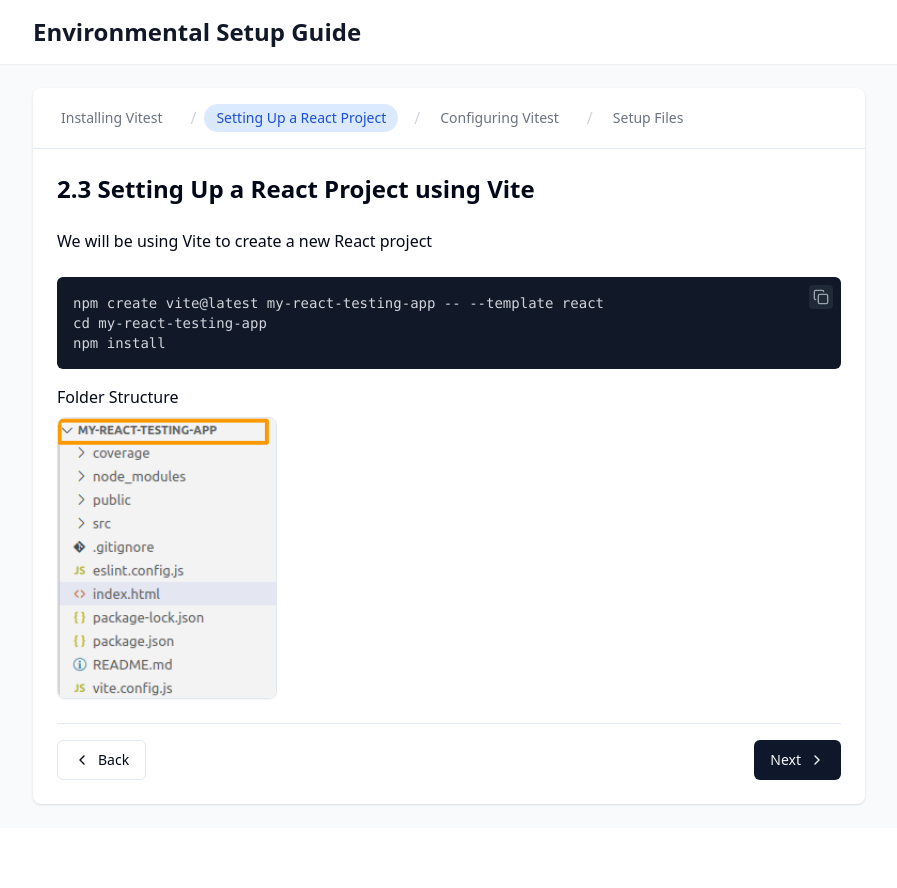
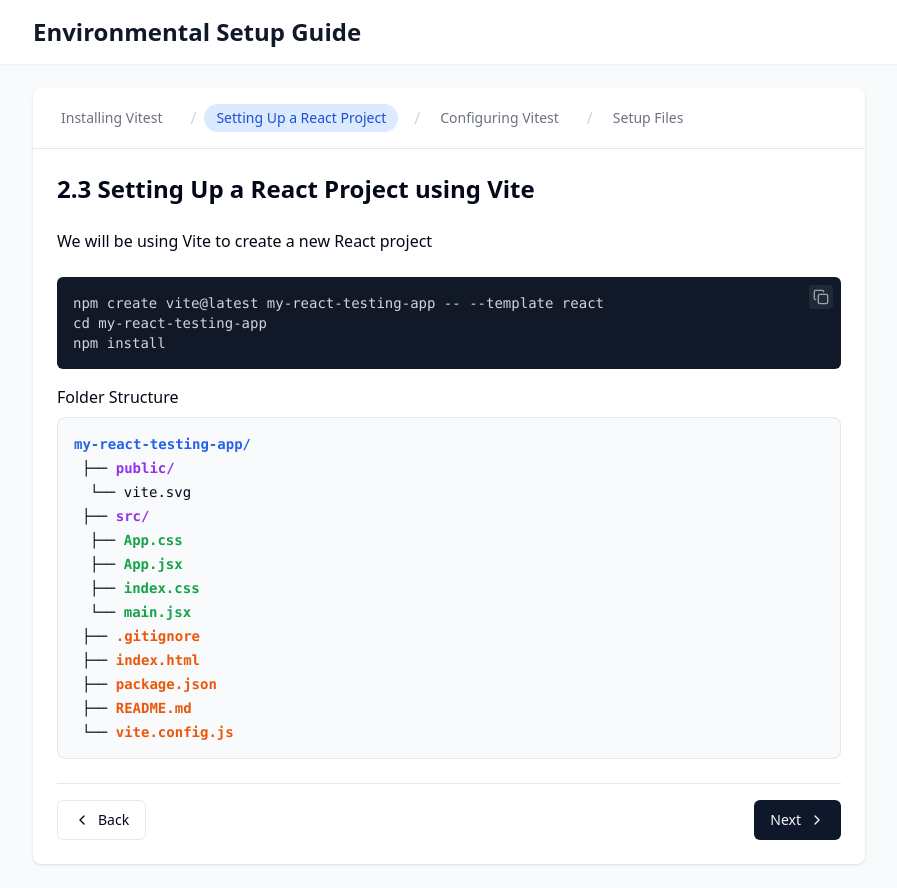
Before and after one commit to Nxtwave-s/react-test-setup-wizard, a React (Vite) app: page / in a window 1280 px wide. Both pictures are taken after a click on the button "Setting Up a React Project". Shown: the whole page, without its empty margins (191-1088 px from the left). Before the commit the page ends 828 px from the top, so only its background shows below. Built offline with nearby package versions, Linux system fonts and the light colour scheme.

Commit message:
Refactor: Adjust ConfigVitest section and folder structure
Adjusted the size of the "Configuring Vitest" section to match the "Create src/setupTests.js" section. Reverted the folder structure display to the original code block format, highlighting folder names.

```diff
--- a/src/components/steps/ConfigVitest.tsx
+++ b/src/components/steps/ConfigVitest.tsx
@@ -5,7 +5,7 @@ import Collapsible from '@/components/Collapsible';
 export const ConfigVitest = () => {
   return (
     <div className="space-y-6">
-      <h2 className="text-2xl font-bold" id="section-2.3.1">2.3.1 Configuring Vitest</h2>
+      <h3 className="text-xl font-semibold mb-4" id="section-2.3.1">2.3.1 Configuring Vitest</h3>
 
       <Collapsible title="Installing Vitest">
         <div className="space-y-4">
--- a/src/components/steps/SetupReactProject.tsx
+++ b/src/components/steps/SetupReactProject.tsx
@@ -17,11 +17,23 @@ npm install`}
         />
 
         <p className="mb-2 font-medium">Folder Structure</p>
-        <img
-          src="/lovable-uploads/581019dc-e0ab-4210-8d22-35c31e931936.png"
-          alt="React project folder structure"
-          className="max-w-full h-auto border rounded-lg shadow-sm"
-        />
+        <div className="bg-gray-50 border rounded-lg p-4 font-mono text-sm">
+          <div className="space-y-1">
+            <div><span className="text-blue-600 font-semibold">my-react-testing-app/</span></div>
+            <div className="ml-2">├── <span className="text-purple-600 font-semibold">public/</span></div>
+            <div className="ml-4">└── vite.svg</div>
+            <div className="ml-2">├── <span className="text-purple-600 font-semibold">src/</span></div>
+            <div className="ml-4">├── <span className="text-green-600 font-semibold">App.css</span></div>
+            <div className="ml-4">├── <span className="text-green-600 font-semibold">App.jsx</span></div>
+            <div className="ml-4">├── <span className="text-green-600 font-semibold">index.css</span></div>
+            <div className="ml-4">└── <span className="text-green-600 font-semibold">main.jsx</span></div>
+            <div className="ml-2">├── <span className="text-orange-600 font-semibold">.gitignore</span></div>
+            <div className="ml-2">├── <span className="text-orange-600 font-semibold">index.html</span></div>
+            <div className="ml-2">├── <span className="text-orange-600 font-semibold">package.json</span></div>
+            <div className="ml-2">├── <span className="text-orange-600 font-semibold">README.md</span></div>
+            <div className="ml-2">└── <span className="text-orange-600 font-semibold">vite.config.js</span></div>
+          </div>
+        </div>
       </div>
     </div>
   );
```
